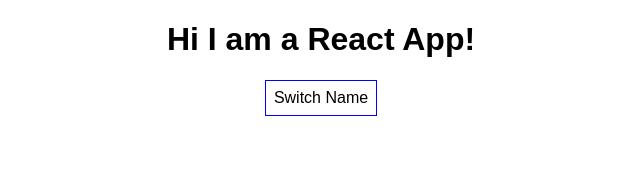
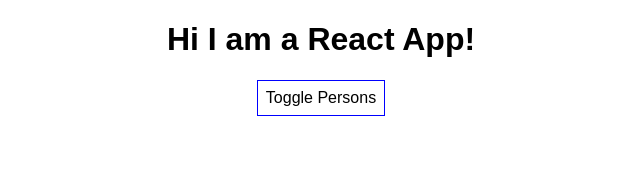
Before and after one commit to deeprony7/react-app, a React (Create React App) app: page / in a window 1280 px wide. Shown: the top 170 px of the page, without its empty margins (319-959 px from the left). Built offline with nearby package versions, Linux system fonts and the light colour scheme.

Commit message:
54. handling dynamc content the JS way/ preferred way

```diff
--- a/src/App.js
+++ b/src/App.js
@@ -48,22 +48,27 @@
       cursor: 'pointer'
     }
 
+    let persons = null;
+
+    if (this.state.showPersons) {
+      persons = (
+        <div >
+        <Person name={this.state.persons[0].name} age={this.state.persons[0].age} />
+        <Person name={this.state.persons[1].name} age={this.state.persons[1].age}
+          click={this.switchNameHandler.bind(this, "Ricardo")}
+          changed={this.nameChangedHandler}>My hobbies: coding</Person>
+        <Person name={this.state.persons[2].name} age={this.state.persons[2].age} />
+      </div>
+      )
+    }
+
     return (
       <div className="App">
         <h1>Hi I am a React App!</h1>
         <button
           style={style}
-          onClick={this.togglePersonsHandler}>Switch Name</button>
-        { this.state.showPersons ?
-          <div >
-            <Person name={this.state.persons[0].name} age={this.state.persons[0].age} />
-            <Person name={this.state.persons[1].name} age={this.state.persons[1].age}
-              click={this.switchNameHandler.bind(this, "Ricardo")}
-              changed={this.nameChangedHandler}>My hobbies: coding</Person>
-            <Person name={this.state.persons[2].name} age={this.state.persons[2].age} />
-          </div> : null
-        }
-
+          onClick={this.togglePersonsHandler}>Toggle Persons</button>
+          {persons}
       </div>
     );
   }
```
